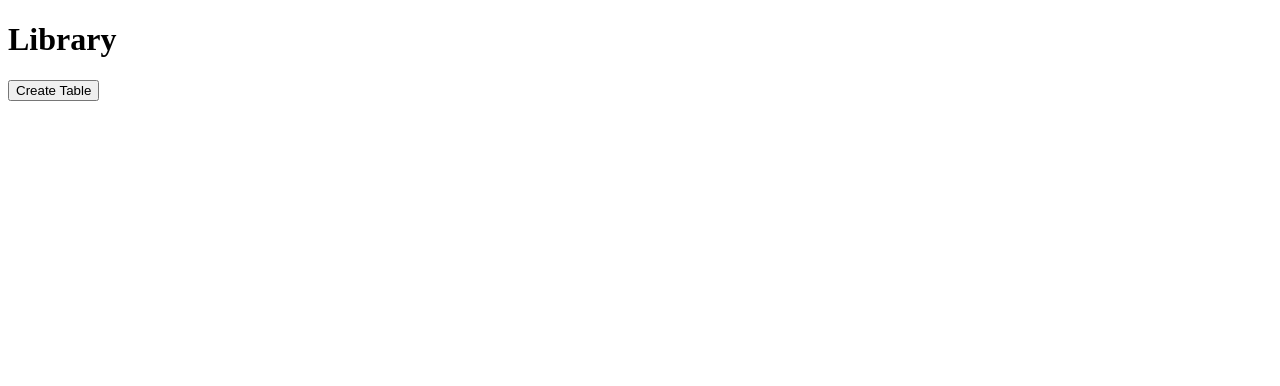
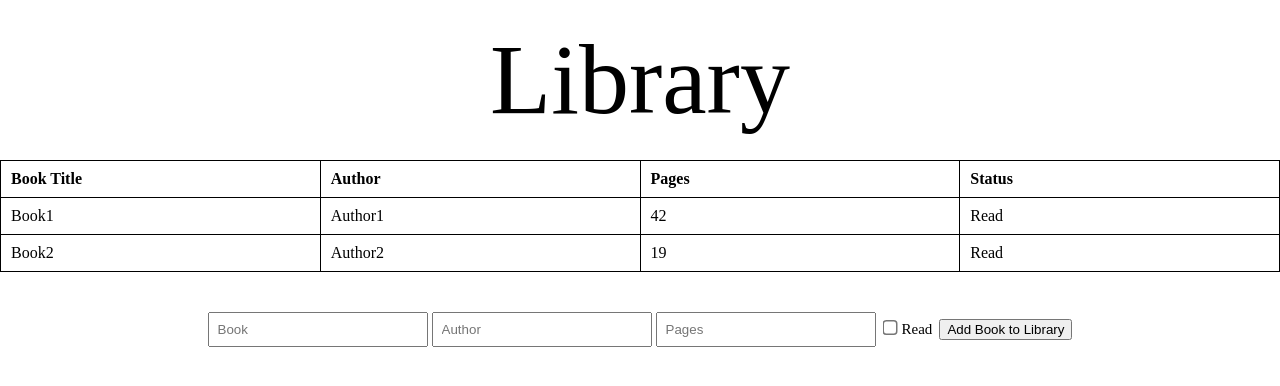
Before and after one commit to NicholasBarizo/library, a plain HTML site: page index.html in a window 1280 px wide. Drawn offline with Linux system fonts and the light colour scheme.

Commit message:
added checkbox to set read status on book add

```diff
--- a/index.html
+++ b/index.html
@@ -6,8 +6,16 @@
   </head>
   <body>
     <h1>Library</h1>
-    <button onclick="displayBooks()">Create Table</button>
     <table id="bookTable"></table>
+    <div id="inputFields">
+      <form action="javascript:;" method="post" id="addBook">
+        <input type="text" placeholder="Book" id="book">
+        <input type="text" placeholder="Author" id="author">
+        <input type="text" placeholder="Pages" id="pages">
+        <input type="checkbox" placeholder="Read" id="read"><label id="checkboxText">Read</label>
+        <button onclick="addToLibrary()">Add Book to Library</button>
+      </form>
+    </div>
     <div id="tableText"></div>
     <script src = "scripts/library.js"></script>
   </body>
--- a/scripts/library.js
+++ b/scripts/library.js
@@ -13,10 +13,11 @@ function Book(title, author, pages, read){
   }
 }
 
-let library = [['book', 'joe', '42'], ['otherbook', 'mama', '19']];
+let library = [['Book1', 'Author1', '42', 'read'], ['Book2', 'Author2', '19', 'unread']];
 
 function addToLibrary(){
-
+  let form = document.getElementById("addBook");
+  addRow([form.elements[0].value, form.elements[1].value, form.elements[2].value, form.elements[3].checked]);
 }
 
 function displayBooks(){
@@ -25,11 +26,41 @@ function displayBooks(){
     bookTable.appendChild(document.createTextNode('EMPTY'));
   }
   else{
-    library.forEach((book, index) =>{
-      let row = document.getElementById('bookTable').insertRow(index);
-      book.forEach((data, bookIndex) =>{
-        row.insertCell(bookIndex).innerHTML = data;
-      });
+    let bookTable = document.getElementById('bookTable');
+    let fieldNameRow = bookTable.insertRow(0);
+    fieldNameRow.classList.add('tableFieldName')
+    fieldNameRow.insertCell(0).appendChild(document.createTextNode('Book Title'));
+    fieldNameRow.insertCell(1).appendChild(document.createTextNode('Author'));
+    fieldNameRow.insertCell(2).appendChild(document.createTextNode('Pages'));
+    fieldNameRow.insertCell(3).appendChild(document.createTextNode('Status'));
+    library.forEach((book) =>{
+      addRow(book)
     });
   }
 }
+
+function addRow(book){
+  let bookTable = document.getElementById('bookTable');
+  rowCount = bookTable.rows.length;
+  let row = bookTable.insertRow(rowCount);
+  for(i = 0; i<=3; i++){
+    if(i == 3){
+      if(book[i] == false){
+        row.insertCell(i).innerHTML = 'Unread'
+      }
+      else{
+        console.log(book);
+        row.insertCell(i).innerHTML = 'Read'
+      }
+    }
+    else if(book[i] === ''){
+      row.insertCell(i).innerHTML = '?';
+      console.log(book)
+    }
+    else{
+      row.insertCell(i).innerHTML = book[i] ;
+    }
+  }
+}
+
+displayBooks();
--- a/styles/style.css
+++ b/styles/style.css
@@ -0,0 +1,92 @@
+/* http://meyerweb.com/eric/tools/css/reset/
+   v2.0 | 20110126
+   License: none (public domain)
+*/
+
+html, body, div, span, applet, object, iframe,
+h1, h2, h3, h4, h5, h6, p, blockquote, pre,
+a, abbr, acronym, address, big, cite, code,
+del, dfn, em, img, ins, kbd, q, s, samp,
+small, strike, strong, sub, sup, tt, var,
+b, u, i, center,
+dl, dt, dd, ol, ul, li,
+fieldset, form, label, legend,
+table, caption, tbody, tfoot, thead, tr, th, td,
+article, aside, canvas, details, embed,
+figure, figcaption, footer, header, hgroup,
+menu, nav, output, ruby, section, summary,
+time, mark, audio, video {
+	margin: 0;
+	padding: 0;
+	border: 0;
+	font-size: 100%;
+	font: inherit;
+	vertical-align: baseline;
+}
+/* HTML5 display-role reset for older browsers */
+article, aside, details, figcaption, figure,
+footer, header, hgroup, menu, nav, section {
+	display: block;
+}
+body {
+	line-height: 1;
+}
+ol, ul {
+	list-style: none;
+}
+blockquote, q {
+	quotes: none;
+}
+blockquote:before, blockquote:after,
+q:before, q:after {
+	content: '';
+	content: none;
+}
+table {
+	border-collapse: collapse;
+	border-spacing: 0;
+}
+
+
+h1{
+  text-align: center;
+  font-size: 100px;
+  margin-top:30px;
+}
+
+
+table{
+  margin: 30px auto;
+}
+td{
+  border: 1px solid black;
+  padding: 10px;
+  width: 300px;
+}
+.tableFieldName{
+  font-weight:600;
+}
+
+input{
+  margin: 10px 0;
+  width: 200px;
+  padding: 8px;
+}
+#read{
+  transform:scale(1.5);
+  margin-left: 5px;
+}
+#checkboxText{
+  font-size: 15px;
+  padding-left: 7px;
+  padding-right: 3px;
+}
+#inputFields{
+  margin: auto;
+  display: flex;
+  justify-content: center;
+  align-content: center;
+}
+#read{
+  width: 10px;
+}
```
